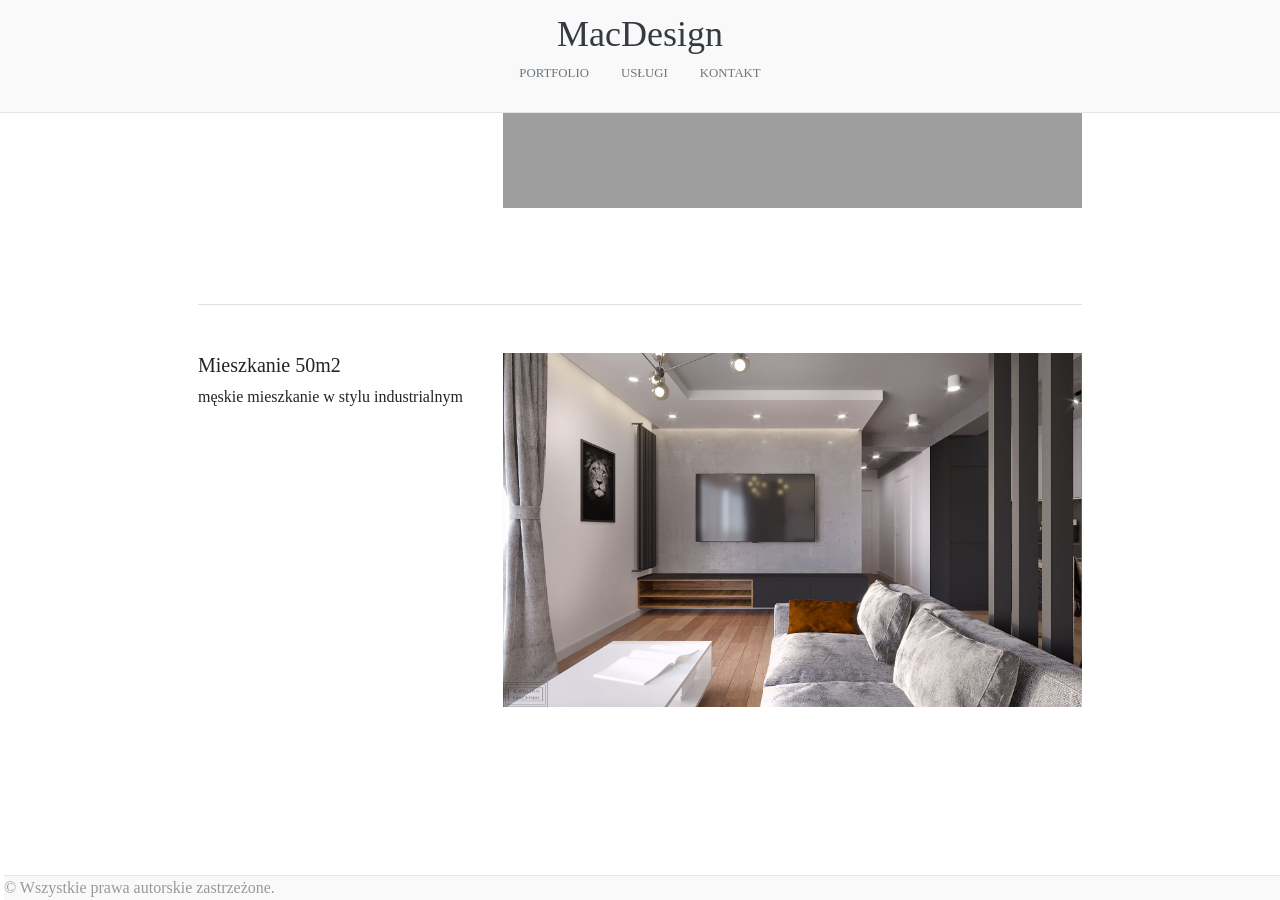
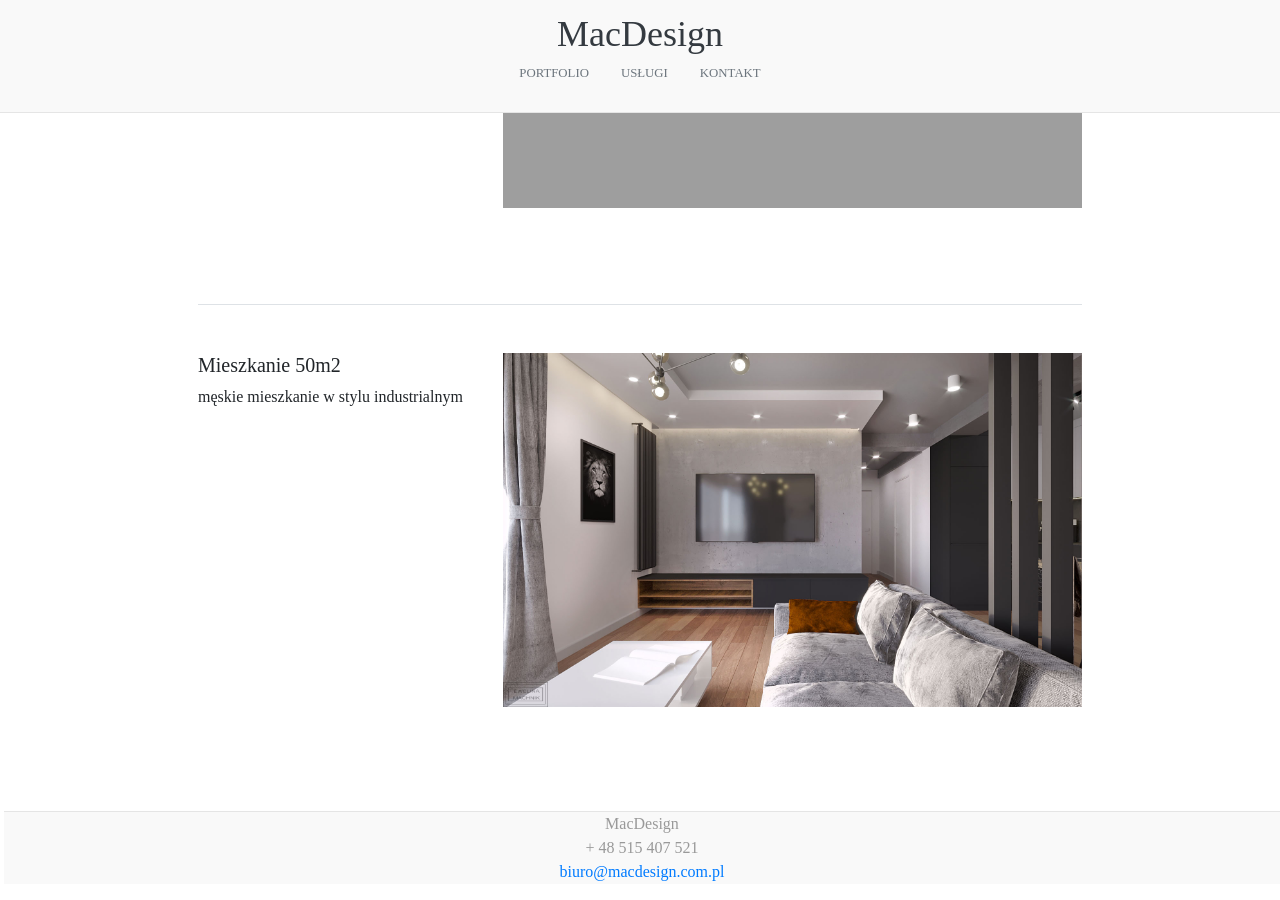
Before and after one commit to RMachnik/mac-design, a Jekyll site: the page built from index.html, in a window 1280 px wide and 900 px high, scrolled down 2650 px. Built offline with Jekyll 4.4.1, drawn with Linux system fonts in a browser that asks for light colours.

Commit message:
Adding better footer and contact.

```diff
--- a/_includes/footer.html
+++ b/_includes/footer.html
@@ -1,3 +1,7 @@
-<footer class="footer ml-1 fixed-bottom blog-footer">
-      <p>&#169 Wszystkie prawa autorskie zastrzeżone.</p>
+<footer class="ml-1 blog-footer text-center">
+    <address>
+        <div>MacDesign</div>
+        <div>+ 48 515 407 521</div>
+        <div><a href="mailto:biuro@macdesign.com.pl">biuro@macdesign.com.pl</a></div>
+    </address>
 </footer>
--- a/_layouts/contact.html
+++ b/_layouts/contact.html
@@ -4,6 +4,7 @@
 <section class="row m-2">
   <div class="container">
     <p>Tel: (+48) 515 407 521</p>
-    <p>ewelina.machnik@yahoo.com</p>
+    <p><a href="mailto:biuro@macdesign.com.pl">biuro@macdesign.com.pl</a></p>
+    <p><iframe src="https://www.google.com/maps/embed?pb=!1m18!1m12!1m3!1d2548.193182309913!2d21.423229615726243!3d50.306986879455884!2m3!1f0!2f0!3f0!3m2!1i1024!2i768!4f13.1!3m3!1m2!1s0x473d6b07dbde7d55%3A0xa4aed1c2c133bcd9!2sOrzeszkowej%207%2C%2039-300%20Mielec!5e0!3m2!1spl!2spl!4v1623086551070!5m2!1spl!2spl" width="600" height="450" style="border:0;" allowfullscreen="" loading="lazy"></iframe></p>
   </div>
 </section>
```
Also changed, not shown: _includes/header.html (line endings or trailing spaces).
